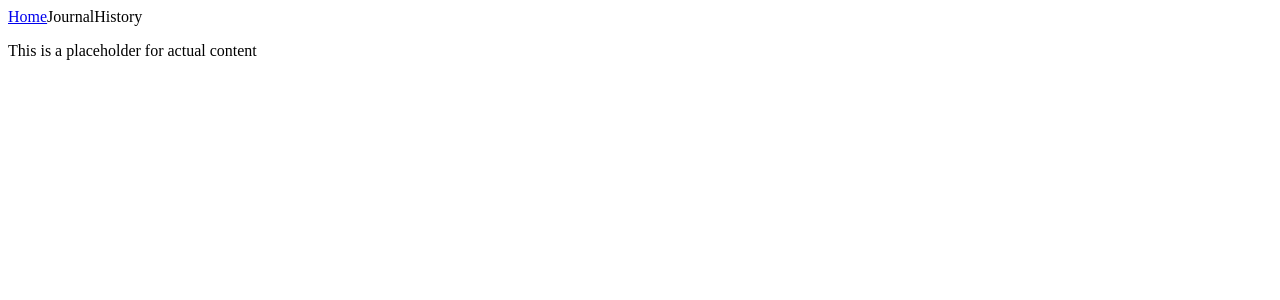
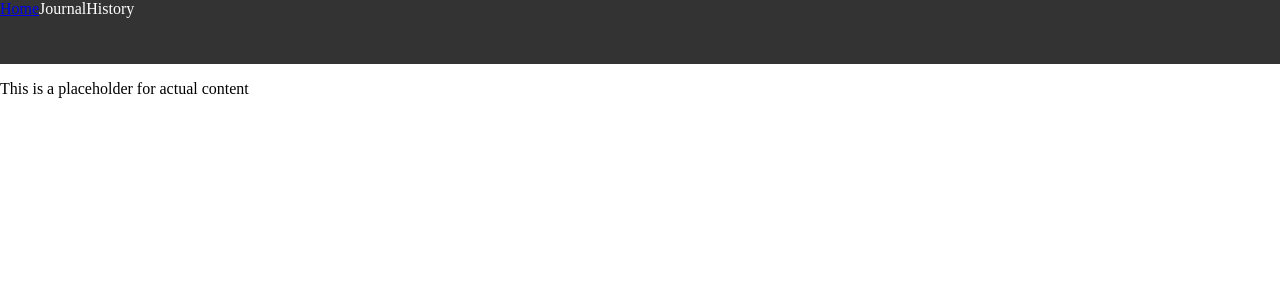
Before and after one commit to KyleHaarhoff/CaRe_Group36, a PHP site: page / in a window 1280 px wide. Shown: the top 300 px of the page. Run offline with PHP 8.4, Linux system fonts and the light colour scheme.

Commit message:
Navbar initial Styling

```diff
--- a/common/navbar/navbar.css
+++ b/common/navbar/navbar.css
@@ -0,0 +1,17 @@
+.MainNavbar{
+    width:100%;
+    background-color: #333333;
+    margin:0;
+    height:4rem;
+    color:white;
+}
+
+header{
+    padding:0;
+    margin:0;
+}
+
+body{
+    padding:0;
+    margin:0;
+}
--- a/common/navbar/navbar.php
+++ b/common/navbar/navbar.php
@@ -2,6 +2,7 @@
     include_once __DIR__."/../../conf.php"
 ?>
 
-<nav>
+<link rel="stylesheet" type="text/css" href="common/navbar/navbar.css">
+<nav class="MainNavbar">
     <a href= "<?= $base_url ?>patient/home/home.php">Home</a><a>Journal</a><a>History</a>
 </nav>
--- a/index.php
+++ b/index.php
@@ -8,6 +8,7 @@
     <meta charset="UTF-8">
     <meta name="viewport" content="width=device-width, initial-scale=1.0">
     <title>Login</title>
+    <link rel="stylesheet" type="text/css" href="style.css">
 </head>
 <body>
     <header>
--- a/style.css
+++ b/style.css
@@ -0,0 +1,5 @@
+
+body{
+    padding:0;
+    margin:0;
+}
```
